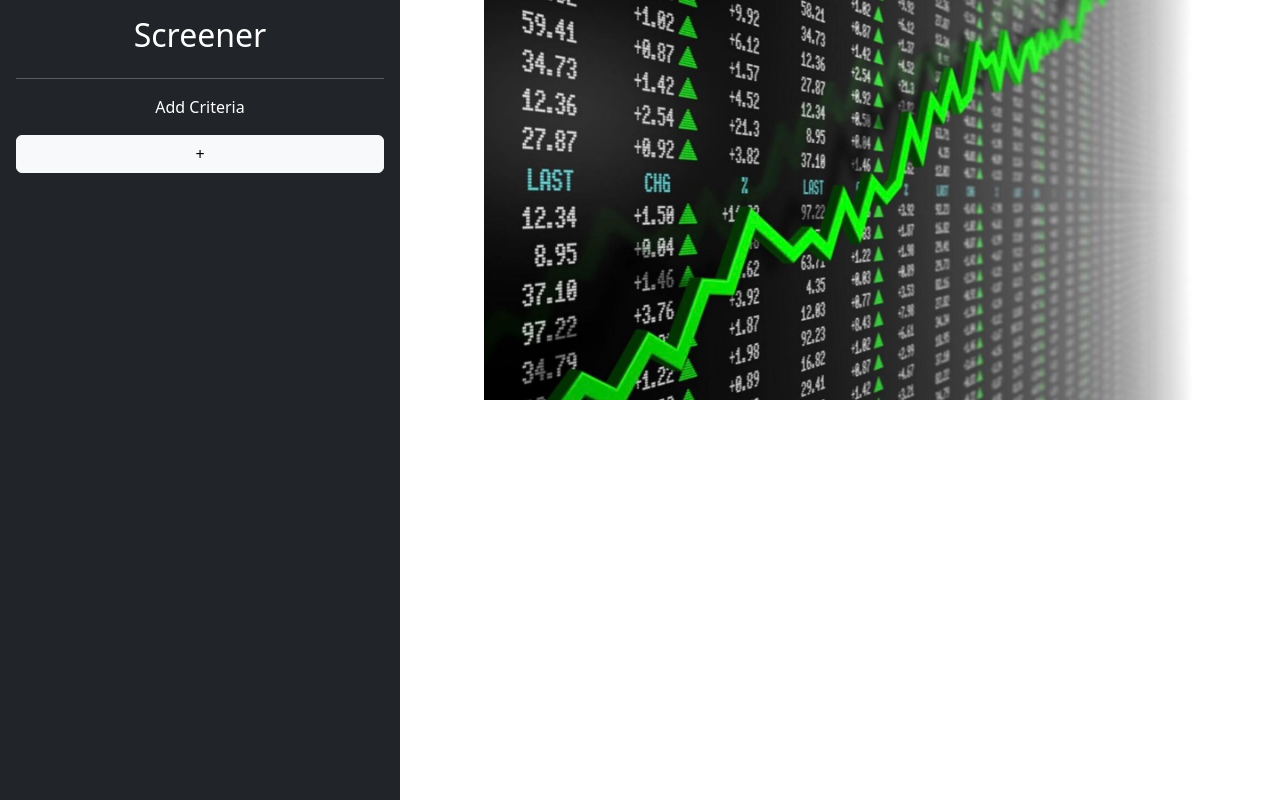
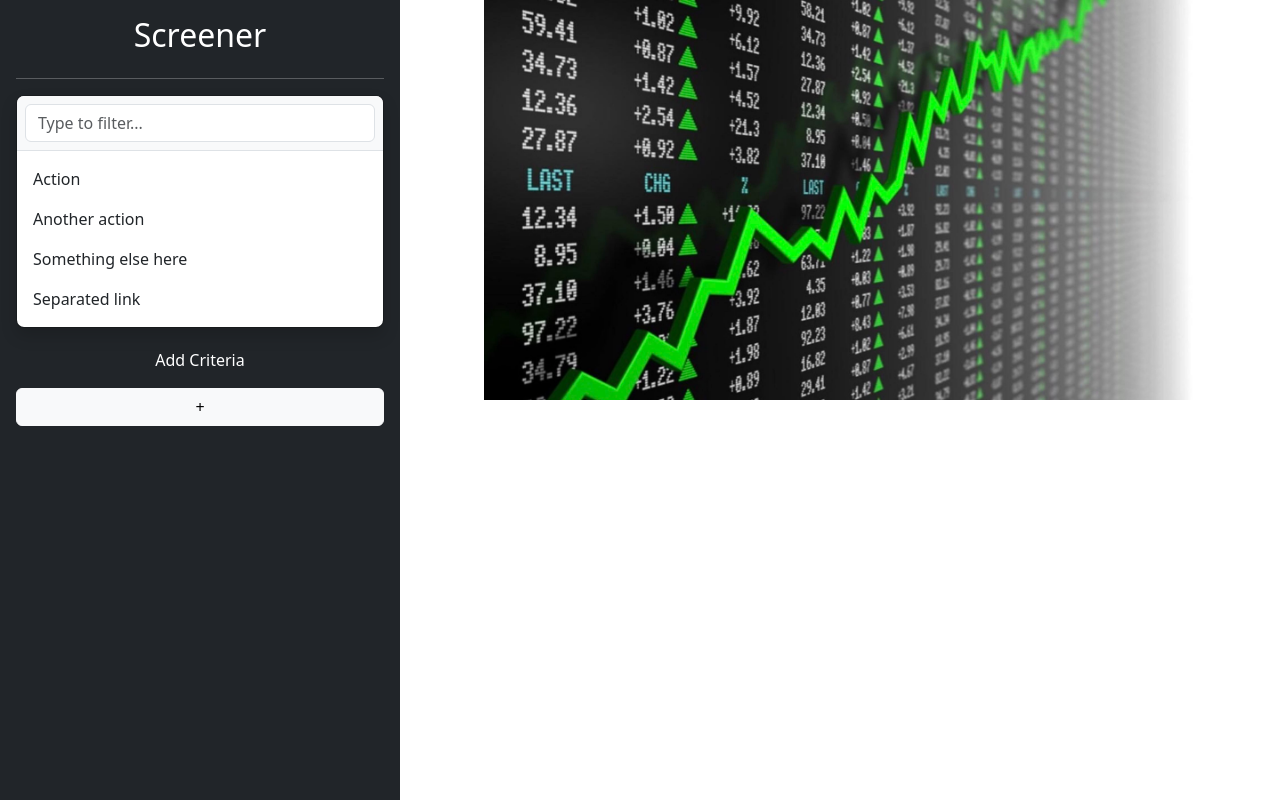
Before and after one commit to JustinWoo20/stock-screener, a Flask app: page /screener in a window 1280 px wide. Shown: the part 72-872 px from the top of the page. Run offline with Flask 3, Linux system fonts and the light colour scheme.

Commit message:
continue web scraping

```diff
--- a/server.py
+++ b/server.py
@@ -1,3 +1,4 @@
+# TODO: Hide dropdown menu until Add criteria is clicked
 from flask import Flask, render_template, redirect, url_for
 
 app = Flask(__name__)
@@ -8,6 +9,9 @@ def index():
 
 @app.route('/screener')
 def screener():
+    sectors = {'Equity Fields': {'exchange':['BUE', 'VIE', 'ASX', 'BRU',
+                                             'SAO', 'CNQ', 'NEO', 'TOR',
+                                             'VAN', 'EBS', 'SGO'] }}
     return render_template('screener.html')
 
 if __name__ == '__main__':
--- a/static/css/styles.css
+++ b/static/css/styles.css
@@ -16,3 +16,7 @@
     display: block;
     margin: 0 auto;
 }
+
+#dropdown {
+    margin-bottom: 20px;
+}
--- a/templates/screener.html
+++ b/templates/screener.html
@@ -23,6 +23,29 @@
         <div class="d-flex flex-column flex-shrink-0 p-3 text-bg-dark" style="width: 400px; height: 100vh;">
             <h2 class="screener-header">Screener</h2>
             <hr>
+            <div class="dropdown-menu d-block position-static pt-0 mx-0 rounded-3 shadow overflow-hidden w-280px" data-bs-theme="light" id="dropdown">
+                <form class="p-2 mb-2 bg-body-tertiary border-bottom">
+                    <input type="search" class="form-control" autocomplete="false" placeholder="Type to filter...">
+                </form>
+                <ul class="list-unstyled mb-0">
+                    <li>
+                        <a class="dropdown-item d-flex align-items-center gap-2 py-2"
+                           href="{{ url_for('add_parameter', param='action') }}">Action</a>
+                    </li>
+                    <li>
+                        <a class="dropdown-item d-flex align-items-center gap-2 py-2"
+                           href="{{ url_for('add_parameter', param='action') }}">Another action</a>
+                    </li>
+                    <li>
+                        <a class="dropdown-item d-flex align-items-center gap-2 py-2"
+                           href="{{ url_for('add_parameter', param='action') }}">Something else here</a>
+                    </li>
+                    <li>
+                        <a class="dropdown-item d-flex align-items-center gap-2 py-2"
+                           href="{{ url_for('add_parameter', param='action') }}">Separated link</a>
+                    </li>
+                </ul>
+            </div>
             <p class="add">Add Criteria</p>
             <button class="btn btn-light align-items-center" type="button" style="text-align: center">
                 +
```
